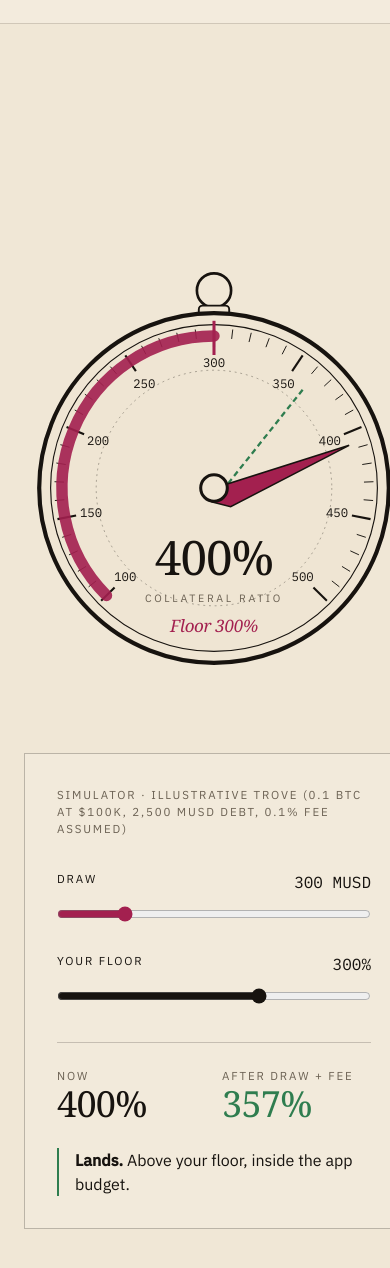
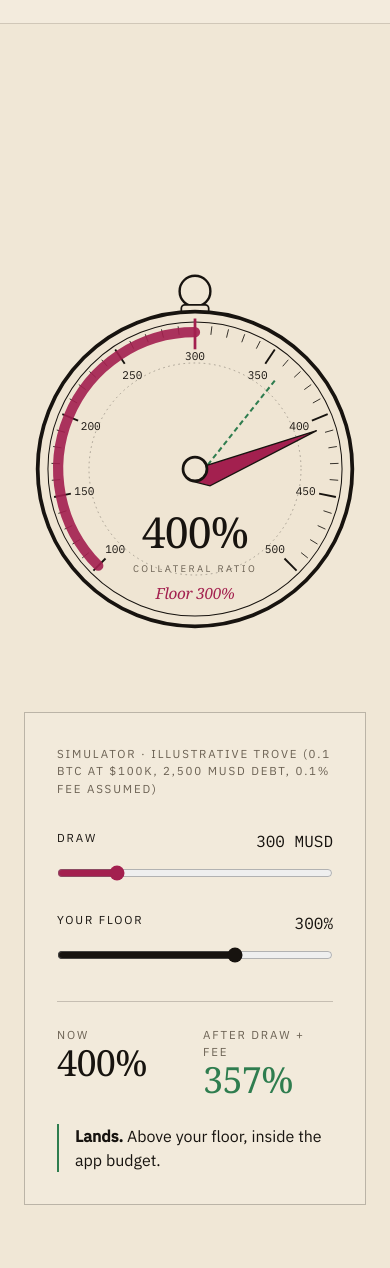
Before and after one commit to mohamedwael201193/Sternpost, a React (Vite) app in the folder app/: page / in a window 390 px wide. Shown: the part 6016-7284 px from the top of the page. Built offline with nearby package versions, Linux system fonts and the light colour scheme.

Commit message:
fix(landing): no sideways scroll at 390px (floor gauge), nav links from 1024px

```diff
--- a/app/src/landing/FloorDemo.tsx
+++ b/app/src/landing/FloorDemo.tsx
@@ -17,8 +17,8 @@ export function FloorDemo() {
   return (
     <Plate id="floor" n="V" kicker="Safety floor" title={<>Try to sink it. <em>The floor holds.</em></>} className="bg-paper2/60">
       <div className="grid items-center gap-12 lg:grid-cols-[1fr_1fr]">
-        <div className="flex justify-center"><Gauge value={now} floor={floor} projected={after} size={380} /></div>
-        <div className="plate p-8">
+        <div className="flex min-w-0 justify-center [&_figure]:max-w-full [&_svg]:h-auto [&_svg]:max-w-full"><Gauge value={now} floor={floor} projected={after} size={380} /></div>
+        <div className="plate min-w-0 p-8">
           <p className="caps text-muted">Simulator · illustrative trove (0.1 BTC at $100k, 2,500 MUSD debt, 0.1% fee assumed)</p>
           <label className="mt-8 block">
             <span className="flex justify-between"><span className="caps">Draw</span><span className="mono">{amount.toLocaleString()} MUSD</span></span>
--- a/app/src/landing/Nav.tsx
+++ b/app/src/landing/Nav.tsx
@@ -7,7 +7,7 @@ export function Nav() {
     <header className="sticky top-0 z-40 border-b border-ink/15 bg-paper/80 backdrop-blur-md">
       <nav className="mx-auto flex h-16 max-w-[1280px] items-center justify-between px-6 lg:px-10">
         <a href="/" className="display text-[1.7rem] leading-none">Sternpost</a>
-        <ul className="hidden items-center gap-10 md:flex">
+        <ul className="hidden items-center gap-10 lg:flex">
           {LINKS.map(([l, h]) => (
             <li key={l}><a href={h} className="caps ink-link text-ink/85 hover:text-ink">{l}</a></li>
           ))}
```
